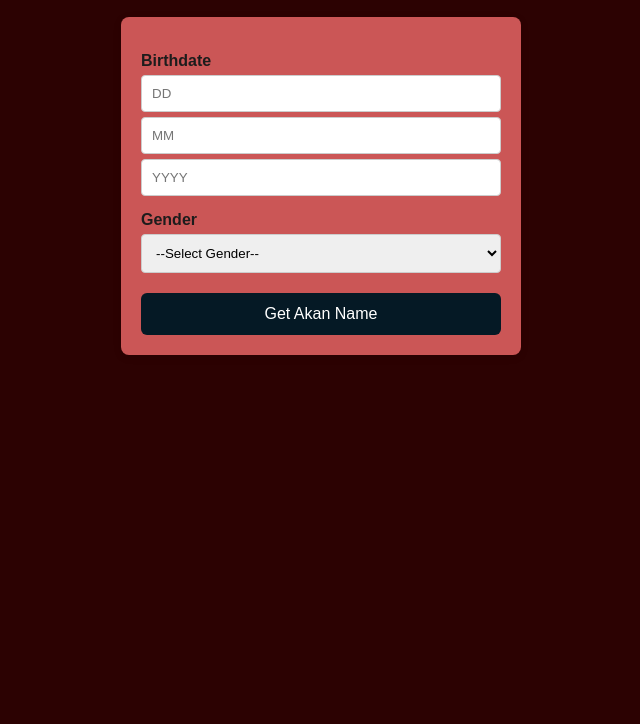
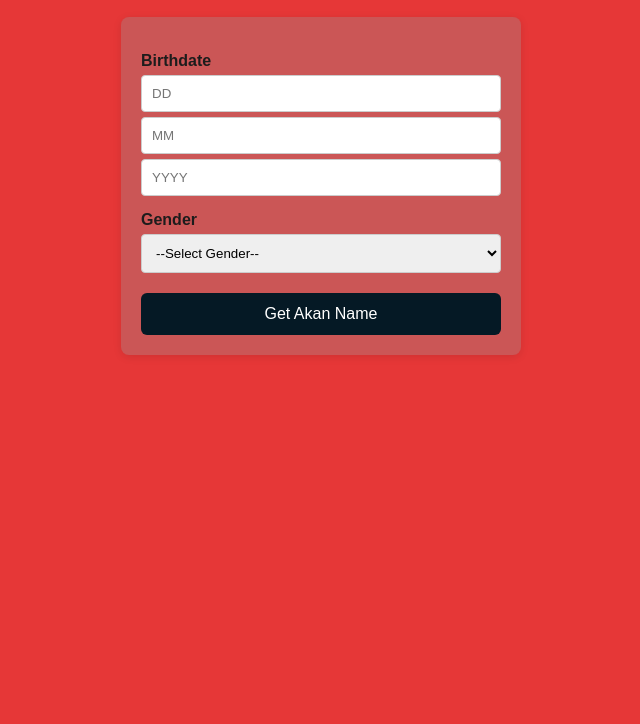
Before and after one commit to valmbatia/akan-name-generator, a plain HTML site: page index.html in a window 1280 px wide. Shown: the part 76-800 px from the top of the page, without its empty margins (319-959 px from the left). Drawn offline with Linux system fonts and the light colour scheme.

Commit message:
initial commit

```diff
--- a/style.css
+++ b/style.css
@@ -6,7 +6,7 @@
 
   body {
     font-family: Arial, sans-serif;
-    background-color: #2c0202;
+    background-color: #e63737;
     color: #1d1c1c;
     padding: 20px;
     text-align: center;
```
Also changed, not shown: 2 other files.
